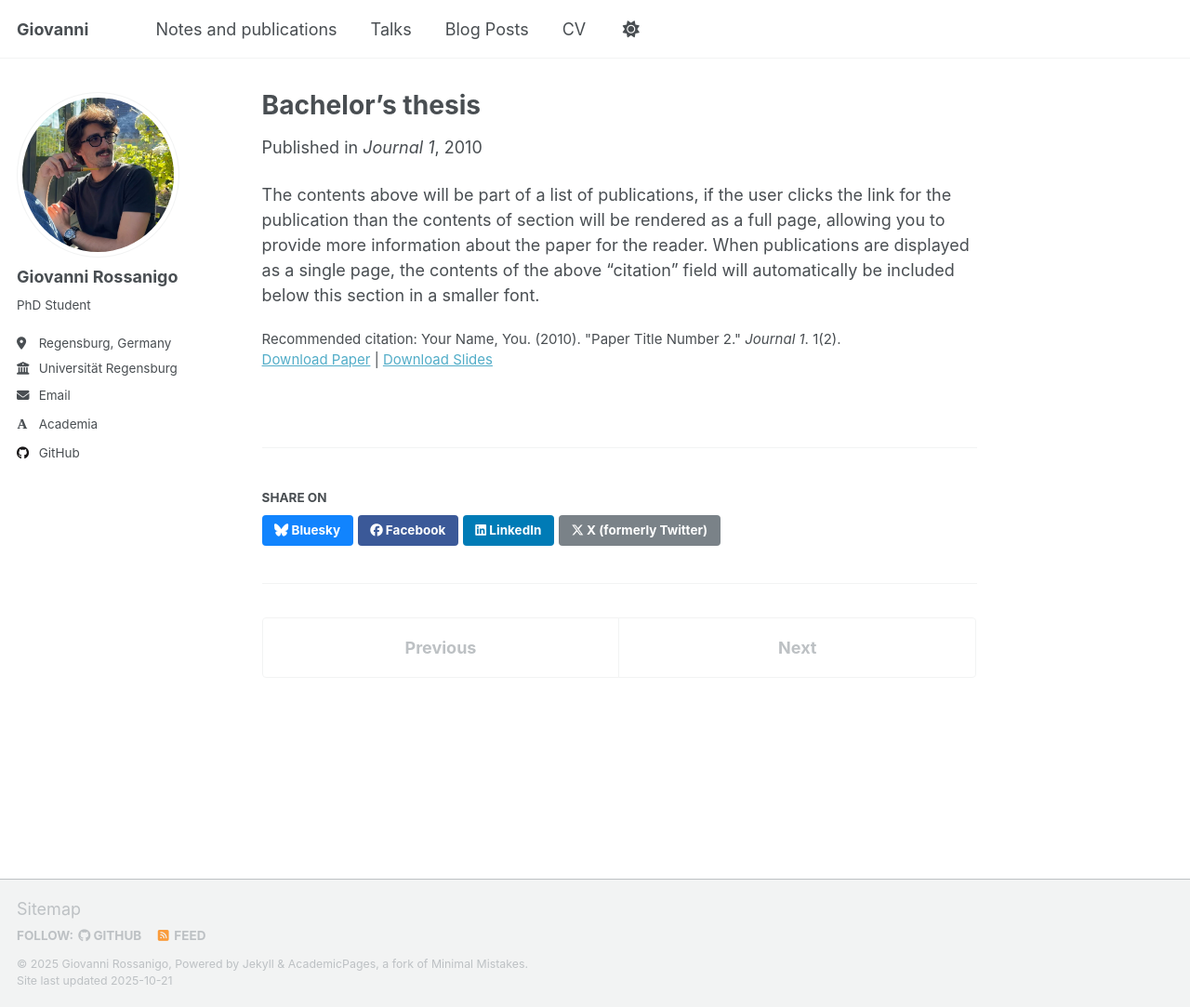
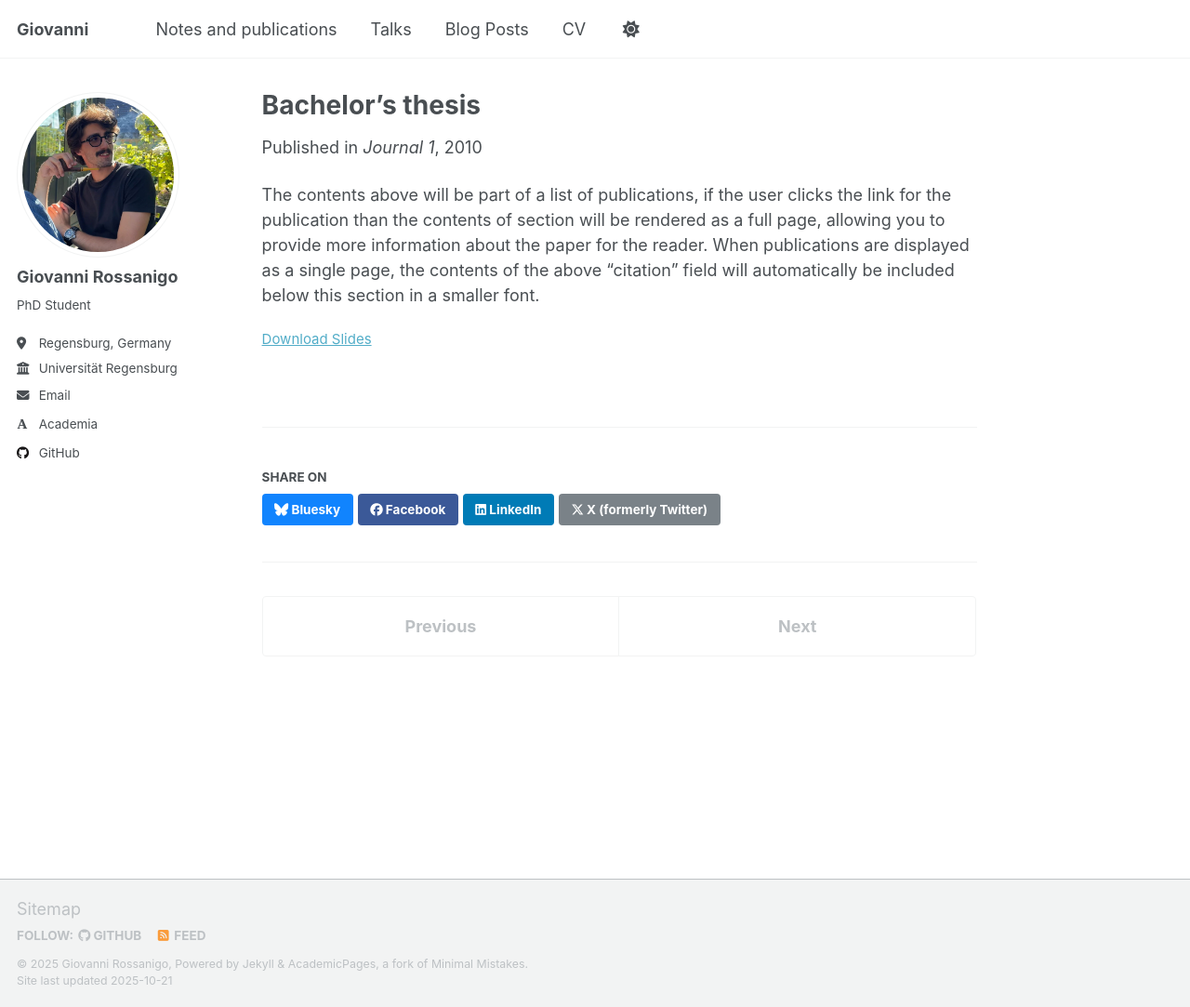
Before and after one commit to giovannirossanigo/giovannirossanigo.github.io, a Jekyll site: the page built from _publications/bachelors-thesis.md, in a window 1280 px wide and 1083 px high. Shown: the whole window at 93% size. Built offline with Jekyll 4.4.1, drawn with Linux system fonts in a browser that asks for light colours; some web fonts are replaced; a script that is not in the unit is left out; part of the change alters nothing that is shown.

Commit message:
Update bachelors-thesis.md

```diff
--- a/_publications/bachelors-thesis.md
+++ b/_publications/bachelors-thesis.md
@@ -8,7 +8,7 @@ date: 2010-10-01
 venue: 'Journal 1'
 slidesurl: 'http://giovannirossanigo.github.io/files/bachelors_thesis_beamer.pdf'
 paperurl: 'http://giovannirossanigo.github.io/files/bachelors_thesis.pdf'
-citation: 'Your Name, You. (2010). &quot;Paper Title Number 2.&quot; <i>Journal 1</i>. 1(2).'
+#citation: 'Your Name, You. (2010). &quot;Paper Title Number 2.&quot; <i>Journal 1</i>. 1(2).'
 ---
 
 The contents above will be part of a list of publications, if the user clicks the link for the publication than the contents of section will be rendered as a full page, allowing you to provide more information about the paper for the reader. When publications are displayed as a single page, the contents of the above "citation" field will automatically be included below this section in a smaller font.
```
